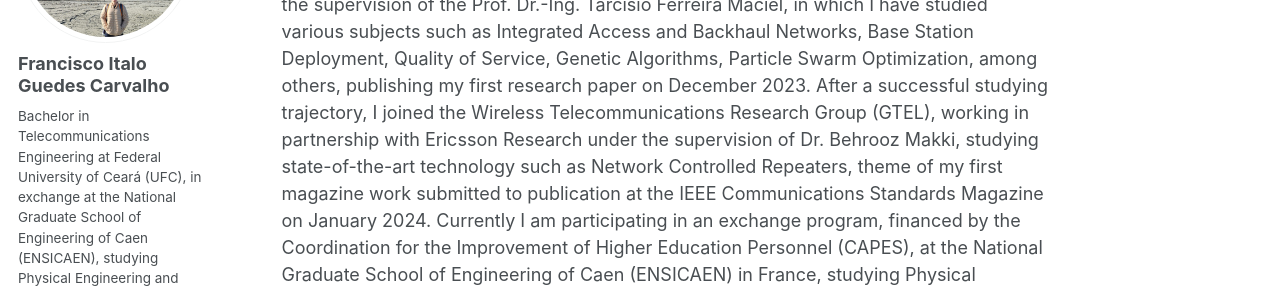
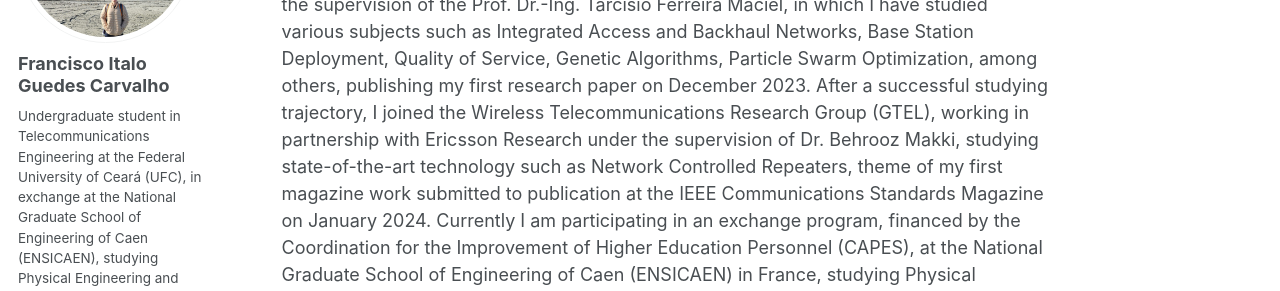
Before and after one commit to italoguedess/italoguedess.github.io, a Jekyll site: the page built from _pages/about.md, in a window 1280 px wide. Shown: the part 238-529 px from the top of the page. Built offline with Jekyll 4.4.1, drawn with Linux system fonts in a browser that asks for light colours; some web fonts are replaced; some of the changed text lies outside the part shown.

Commit message:
Minor about fix

```diff
--- a/_config.yml
+++ b/_config.yml
@@ -24,7 +24,7 @@ author:
   avatar           : "profile.jpeg"
   name             : "Francisco Italo Guedes Carvalho"
   pronouns         : # example: "she/her"
-  bio              : "Bachelor in Telecommunications Engineering at Federal University of Ceará (UFC), in exchange at the National Graduate School of Engineering of Caen (ENSICAEN), studying Physical Engineering and Embedded systems."
+  bio              : "Undergraduate student in Telecommunications Engineering at the Federal University of Ceará (UFC), in exchange at the National Graduate School of Engineering of Caen (ENSICAEN), studying Physical Engineering and Embedded systems."
   location         : "Caen, France"
   employer         : "ENSICAEN"
   uri              : # URL
```
